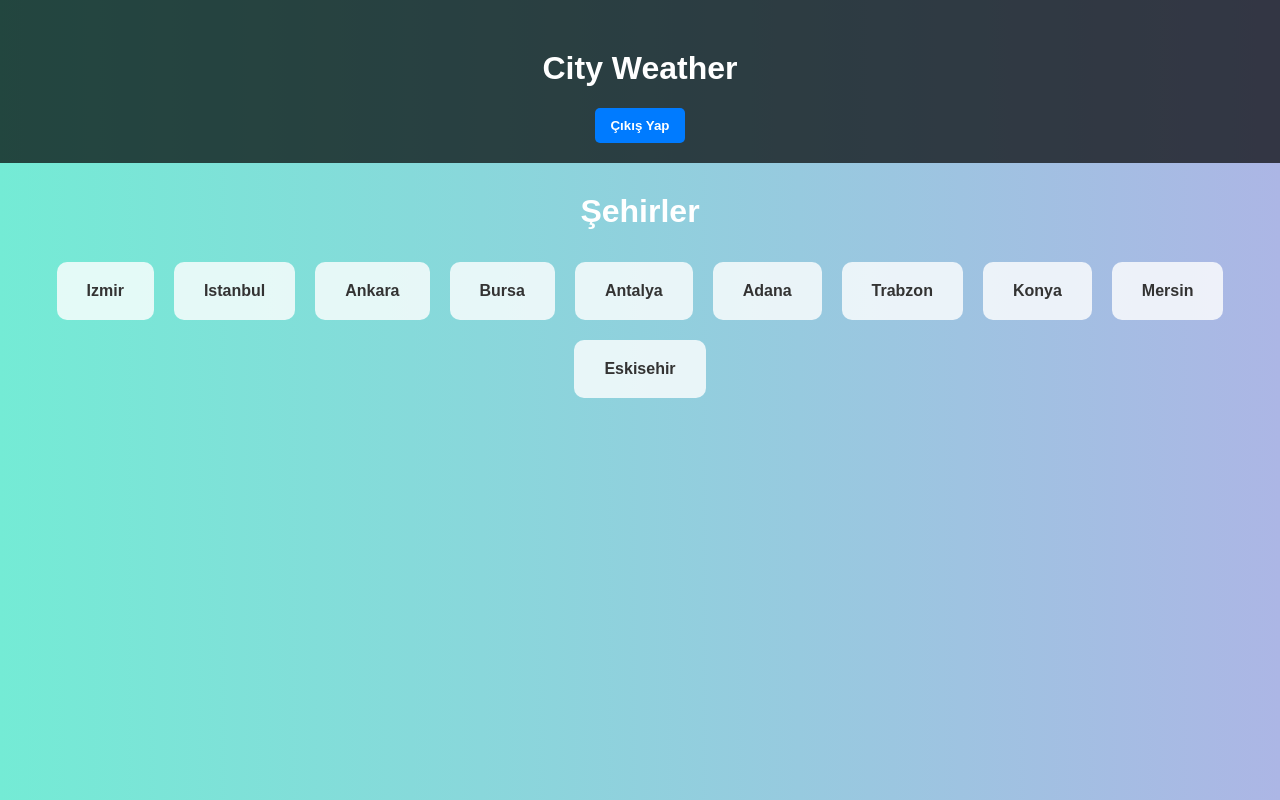
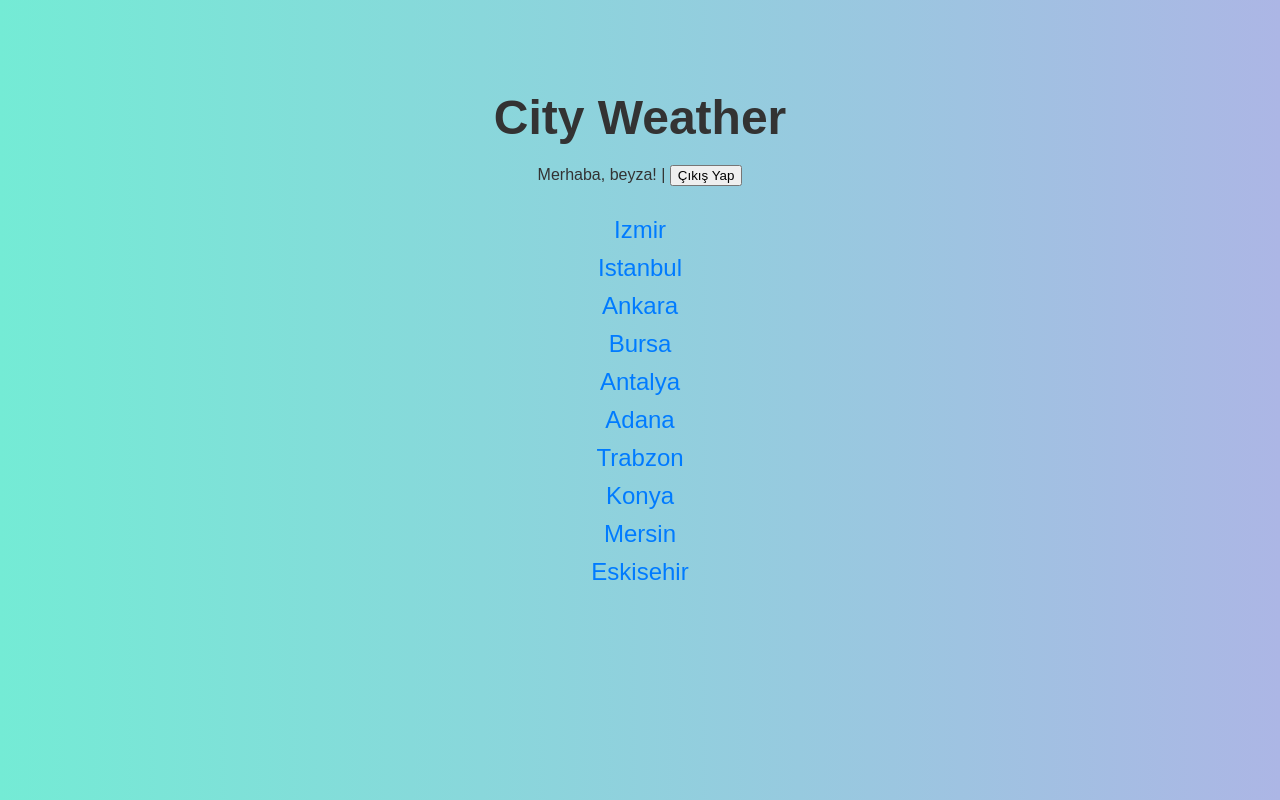
Before and after one commit to beyzakizilay/CityWeather, a Django app: page / in a window 1280 px wide. Run offline with Django 5.2, Linux system fonts and the light colour scheme; a user stored in the database is signed in.

Commit message:
düzenleme

```diff
--- a/CityWeather/sehir/templates/sehir/index.html
+++ b/CityWeather/sehir/templates/sehir/index.html
@@ -2,96 +2,56 @@
 <html lang="tr">
 <head>
     <meta charset="UTF-8">
-    <title>CityWeather</title>
+    <title>City Weather</title>
     <style>
         body {
             font-family: Arial, sans-serif;
             background: linear-gradient(to right, #74ebd5, #ACB6E5);
-            margin: 0;
+            color: #333;
+            text-align: center;
+            padding: 50px;
+        }
+        h1 {
+            font-size: 48px;
+            margin-bottom: 20px;
+        }
+        ul {
+            list-style-type: none;
             padding: 0;
         }
-
-        header {
-            background-color: rgba(0,0,0,0.7);
-            color: #fff;
-            padding: 20px;
-            text-align: center;
+        li {
+            font-size: 24px;
+            margin: 10px 0;
         }
-
-        nav {
-            text-align: center;
-            margin-top: 10px;
+        a {
+            text-decoration: none;
+            color: #007BFF;
+            margin: 0 5px;
         }
-
-        nav a, nav button {
-            margin: 0 10px;
-            padding: 10px 15px;
-            text-decoration: none;
-            color: #fff;
-            font-weight: bold;
-            border: none;
-            border-radius: 5px;
-            cursor: pointer;
-            background-color: #007BFF;
-            transition: 0.3s;
+        a:hover {
+            text-decoration: underline;
         }
-
-        nav a:hover, nav button:hover {
-            background-color: #0056b3;
-        }
-
-        h1 {
-            text-align: center;
-            margin-top: 30px;
-            color: #fff;
-        }
-
-        ul {
-            list-style-type: none;
-            display: flex;
-            flex-wrap: wrap;
-            justify-content: center;
-            padding: 0;
-            margin-top: 20px;
-        }
-
-        ul li {
-            background-color: rgba(255,255,255,0.8);
-            margin: 10px;
-            padding: 20px 30px;
-            border-radius: 10px;
-            font-weight: bold;
-            transition: transform 0.3s, background-color 0.3s;
-        }
-
-        ul li:hover {
-            transform: scale(1.1);
-            background-color: #fff;
-        }
-
-        ul li a {
-            text-decoration: none;
-            color: #333;
+        .auth-links {
+            margin-bottom: 30px;
         }
     </style>
 </head>
 <body>
-    <header>
     <h1>City Weather</h1>
-        <nav>
+
+    <div class="auth-links">
         {% if user.is_authenticated %}
+            Merhaba, {{ user.username }}! |
             <form method="post" action="{% url 'logout' %}" style="display:inline;">
                 {% csrf_token %}
                 <button type="submit">Çıkış Yap</button>
             </form>
         {% else %}
-                <a href="{% url 'register' %}">Kayıt Ol</a>
+            <a href="{% url 'register' %}">Kayıt Ol</a> |
             <a href="{% url 'login' %}">Giriş Yap</a>
         {% endif %}
-        </nav>
-    </header>
+    </div>
 
-    <h1>Şehirler</h1>
     <ul>
         {% for sehir in sehirler %}
             <li><a href="{% url 'sehir_detay' sehir %}">{{ sehir }}</a></li>
--- a/CityWeather/sehir/templates/sehir/sehir_detay.html
+++ b/CityWeather/sehir/templates/sehir/sehir_detay.html
@@ -6,7 +6,7 @@
     <style>
         body {
             font-family: Arial, sans-serif;
-            background: linear-gradient(to right, #6dd5fa, #ffffff);
+            background: linear-gradient(to right, #ffecd2, #fcb69f);
             color: #333;
             text-align: center;
             padding: 50px;
@@ -39,8 +39,8 @@
 
     {% if hava %}
         <h1>{{ hava.name }}</h1>
-        <p class="temp">{{ hava.main.temp }} °C</p>
-        <p class="description">{{ hava.weather.0.description }}</p>
+        <p class="temp">{{ hava.temp }} °C</p>
+        <p class="description">{{ hava.description }}</p>
     {% else %}
         <h2>Şehir Bulunamadı</h2>
         <p>Lütfen geçerli bir şehir seçin.</p>
```
Lines whose indentation alone changed are shown as unchanged.
